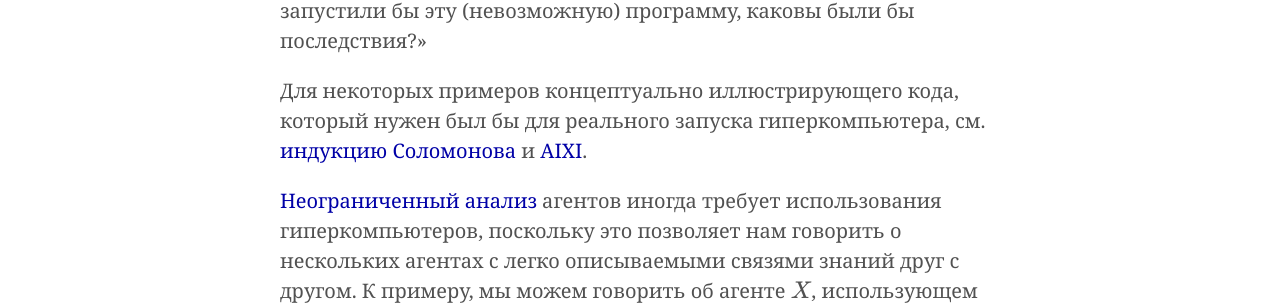
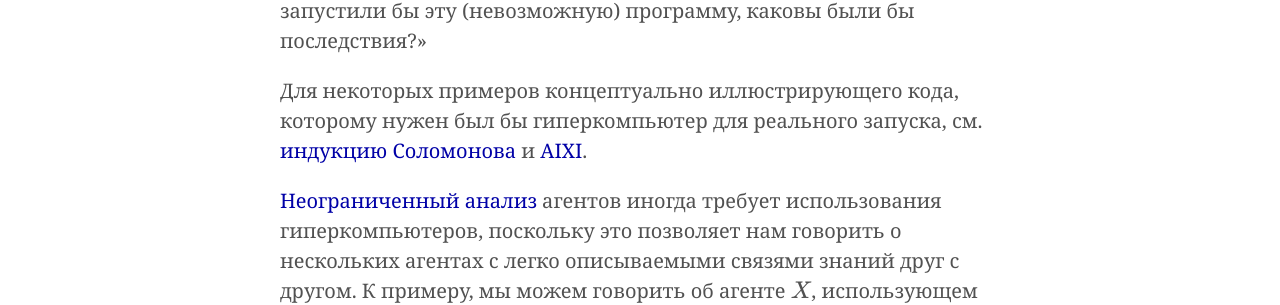
Before and after one commit to Arbital-RU/arbital-ru.github.io, a Jekyll site: the page built from _posts/2024-05-27-hypercomputer.md, in a window 1280 px wide. Shown: the part 585-890 px from the top of the page. Built offline with Jekyll 4.4.1, drawn with Linux system fonts in a browser that asks for light colours; formulas are drawn with MathJax 3.

Commit message:
Update 2024-05-27-hypercomputer.md

```diff
--- a/_posts/2024-05-27-hypercomputer.md
+++ b/_posts/2024-05-27-hypercomputer.md
@@ -10,7 +10,7 @@ math: true
 
 Исключительно маловероятно, что когда-либо обнаружатся встроенные в нашу физическую вселенную гиперкомпьютеры. Термин «гиперкомпьютер» существует просто как ярлык, чтобы мы могли говорить вещи типа «если бы у нас был гиперкомпьютер и мы запустили бы эту (невозможную) программу, каковы были бы последствия?»
 
-Для некоторых примеров концептуально иллюстрирующего кода, который нужен был бы для реального запуска гиперкомпьютера, см. [индукцию Соломонова][solomonoff_induction] и [AIXI][AIXI].
+Для некоторых примеров концептуально иллюстрирующего кода, которому нужен был бы гиперкомпьютер для реального запуска, см. [индукцию Соломонова][solomonoff_induction] и [AIXI][AIXI].
 
 [Неограниченный анализ][unbounded_analysis] агентов иногда требует использования гиперкомпьютеров, поскольку это позволяет нам говорить о нескольких агентах с легко описываемыми связями знаний друг с другом. К примеру, мы можем говорить об агенте $X$, использующем слабый гиперкомпьютер и сильную систему логического вывода, и агенте $Y$ с сильным гиперкомпьютером, но более слабой системой вывода, чтобы описать сценарий, в котором $Y$ может напрямую моделировать агента $X$ и предсказывать его действия, а $X$ может доказывать какие-либо факты об $Y$. В этом случае мы не пытаемся сказать, что отношения между агентами $X$ и $Y$ по сути требуют от них невероятных вычислительных способностей. Мы просто используем нефизический сценарий для четкого кодирования межагентных отношений, которые нам по какой-то причине кажутся интересными, и который позволяет этим межагентным отношениям иметь последствия, о которых мы могли бы что-то легко доказывать.
 
```
